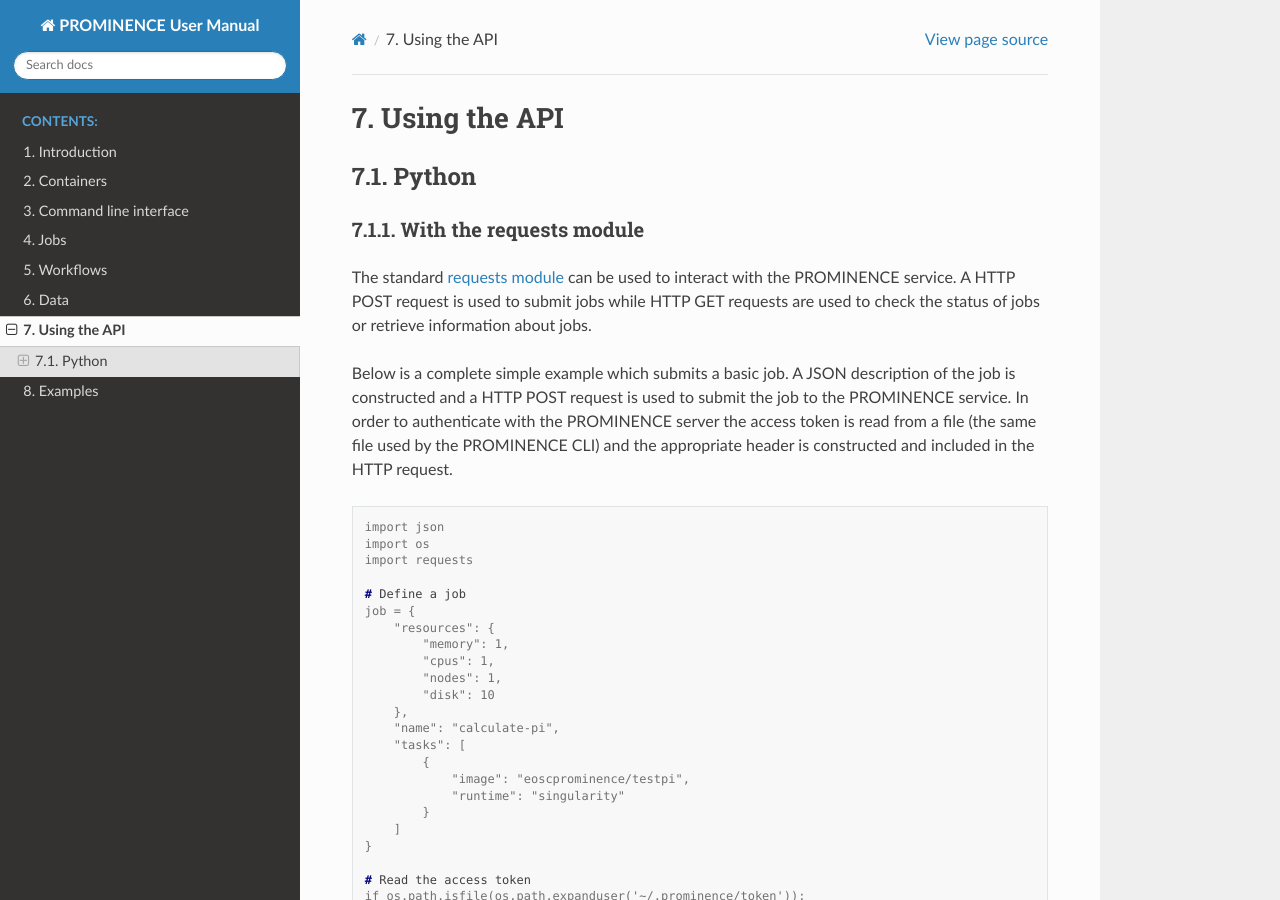
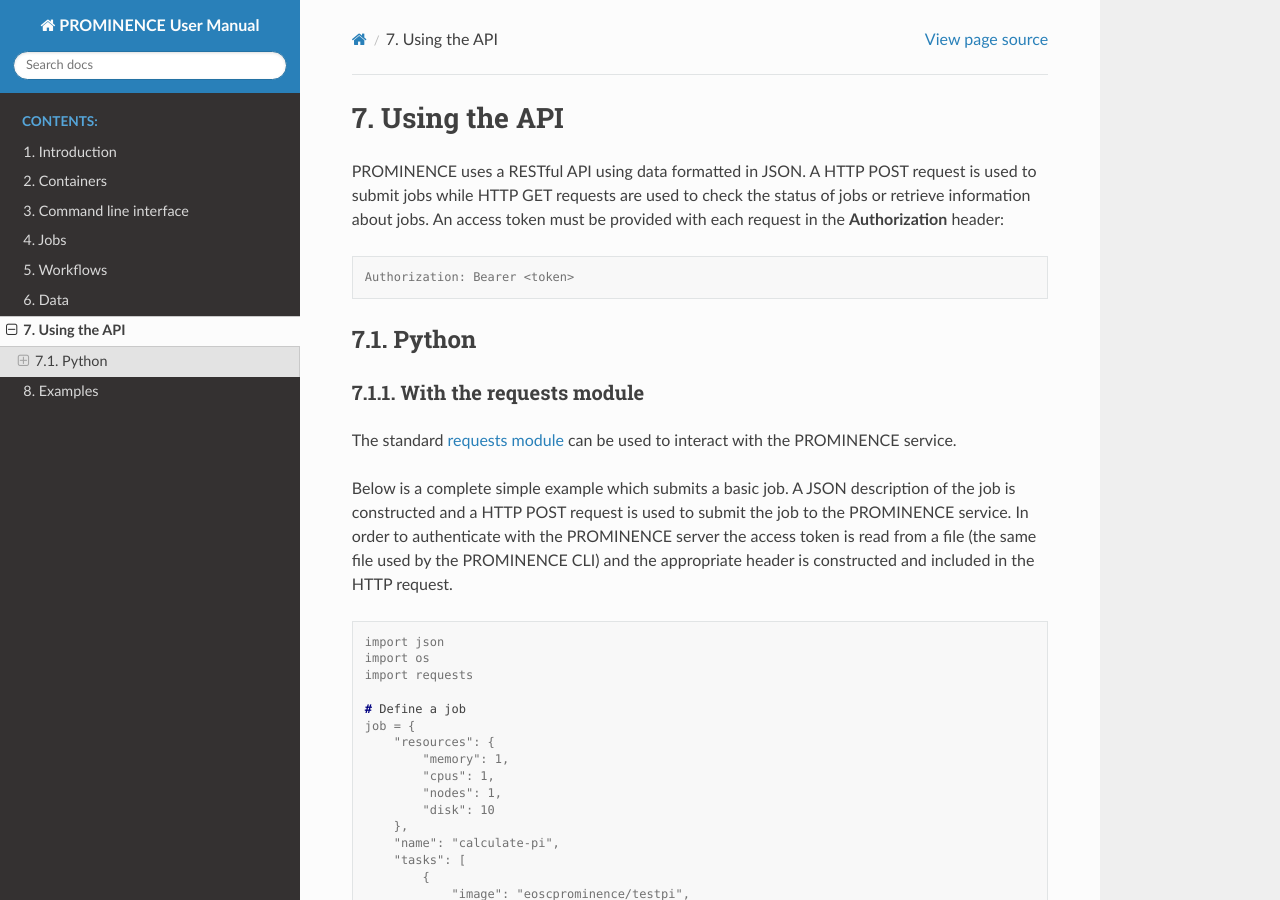
Before and after one commit to prominence-eosc/docs-eosc, a Sphinx documentation site: the page built from source/using-the-api.rst, in a window 1280 px wide and 900 px high. Built offline with Sphinx 7.4.7 and the Read the Docs theme 2.0.0, drawn with Linux system fonts in a browser that asks for light colours.

Commit message:
Introduction to the API, mention tokens

```diff
--- a/source/using-the-api.rst
+++ b/source/using-the-api.rst
@@ -2,6 +2,12 @@
 
 Using the API
 =============
+
+PROMINENCE uses a RESTful API using data formatted in JSON. A HTTP POST request is used to submit jobs while HTTP GET requests are used to check the status of jobs or retrieve information about jobs. An access token must be provided with each request in the **Authorization** header:
+
+.. code-block:: console
+
+   Authorization: Bearer <token>
 
 Python
 ------
```
Also changed, not shown: other parts of source/using-the-api.rst (+1 -1 lines).
